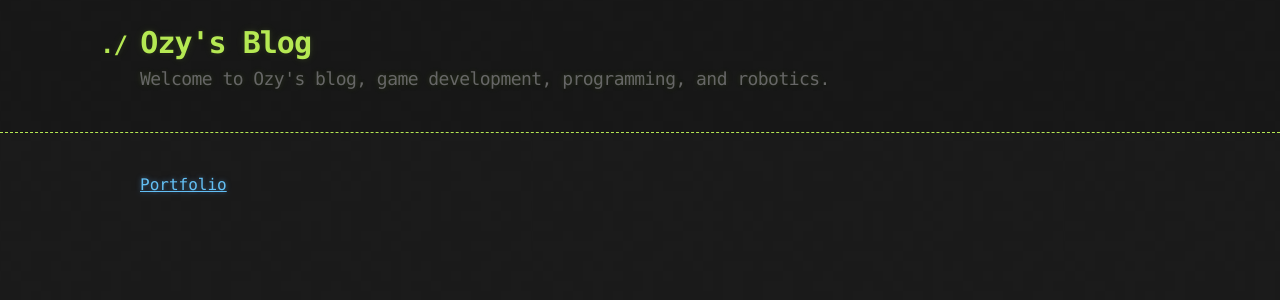
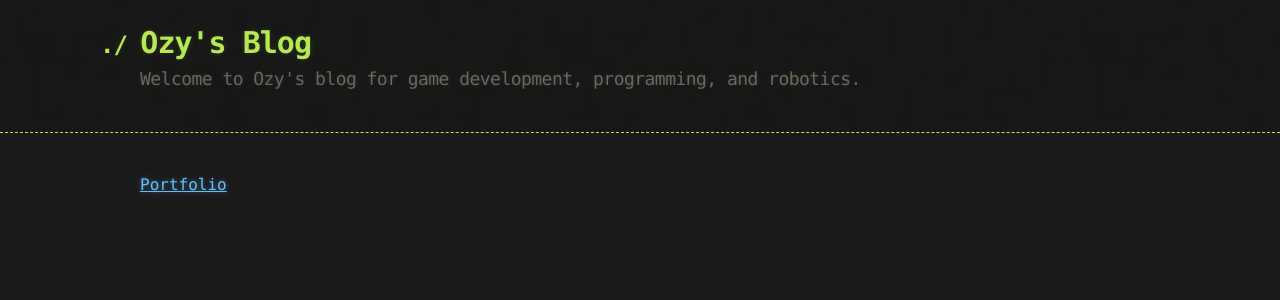
Before and after one commit to aquarius2019/aquarius2019.github.io, a Jekyll site: the page built from index.md, in a window 1280 px wide. Shown: the top 300 px of the page. Built offline with Jekyll 4.4.1, drawn with Linux system fonts in a browser that asks for light colours.

Commit message:
add corrrect url

```diff
--- a/_config.yml
+++ b/_config.yml
@@ -21,13 +21,13 @@
 title: Ozy's Blog
 email: alayakiire@gmail.com
 description: >- # this means to ignore newlines until "baseurl:"
-  Welcome to Ozy's blog, game development, programming, and robotics.
-baseurl: "/blog"
-url: ""
+  Welcome to Ozy's blog for game development, programming, and robotics.
+baseurl: ""
+url: "https://aquarius2019.github.io/"
 twitter_username: i_alayaki
 github_username:  aquarius2019
 
 # Build settings
-remote_theme: pages-themes/hacker
+remote_theme: pages-themes/hacker@v0.2.0
 plugins:
   - jekyll-remote-theme
```
